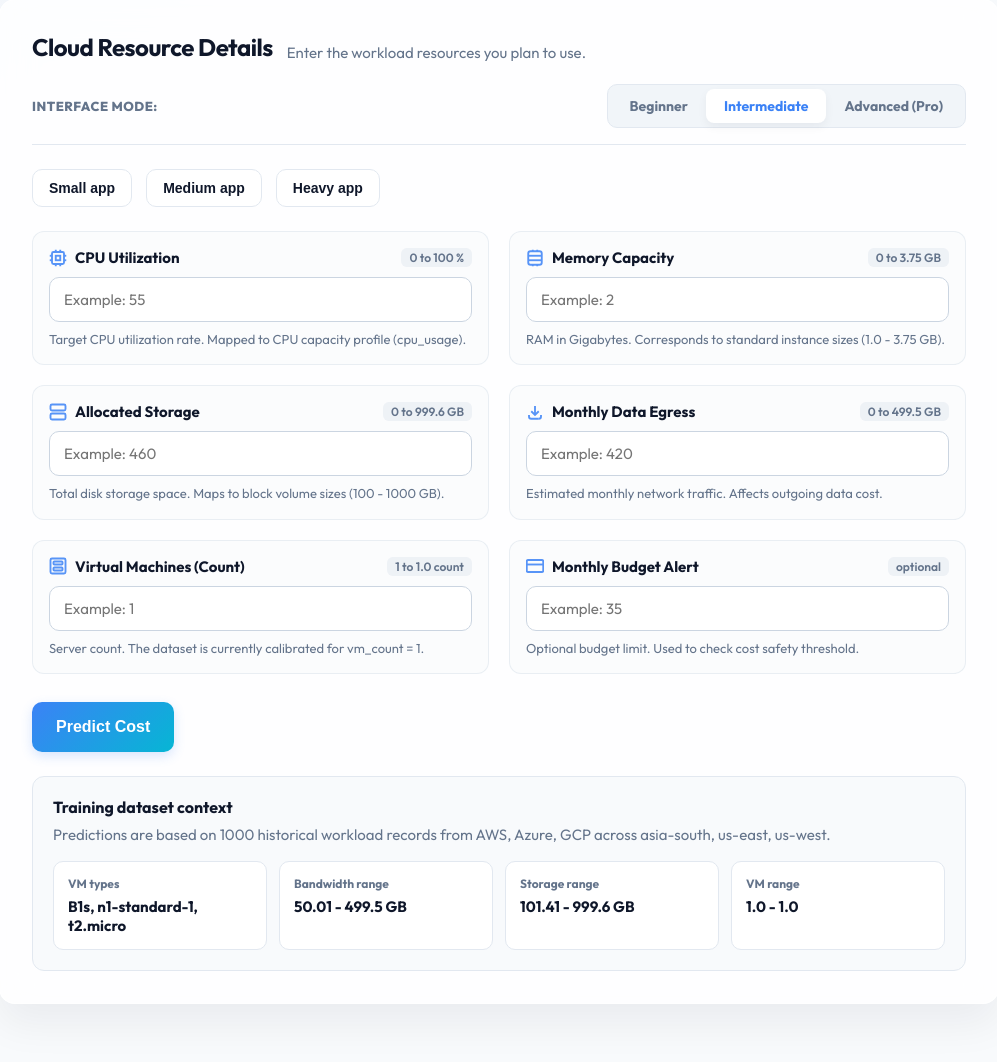
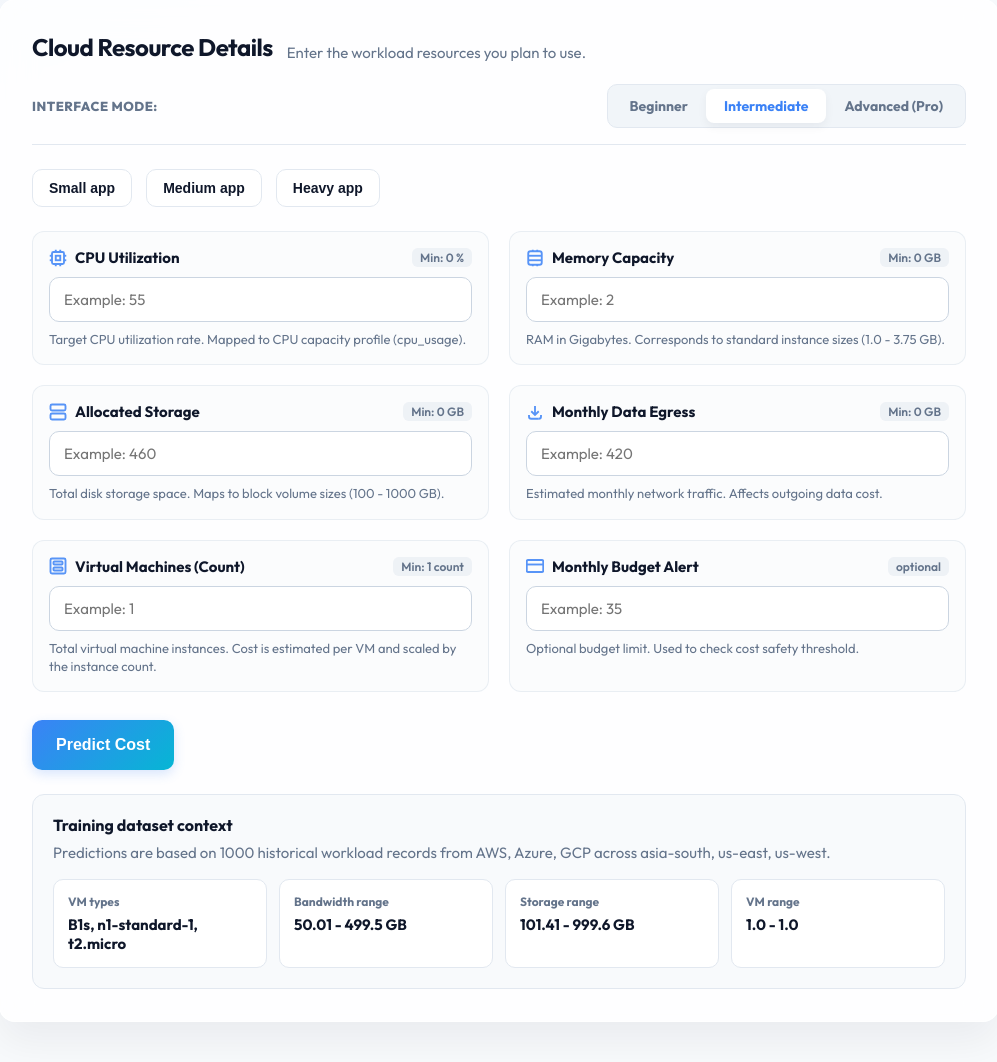
Before and after one commit to vshalini700223-ctrl/Cloud-Cost-Prediction, a Flask app: page / in a window 1280 px wide. Shown: the part 597-1659 px from the top of the page, without its empty margins (141-1138 px from the left). Before the commit the page ends 1626 px from the top, so only its background shows below. Run offline with Flask 3, Linux system fonts and the light colour scheme.

Commit message:
Support multiple VMs with cost scaling and remove upper bound limits

```diff
--- a/app.py
+++ b/app.py
@@ -258,8 +258,6 @@ def parse_form(form):
 
         if value < minimum:
             errors.append(f"{feature['label']} must be at least {minimum}.")
-        if maximum is not None and value > maximum:
-            errors.append(f"{feature['label']} must be at most {maximum}.")
 
         row[feature["column"]] = value
 
@@ -304,8 +302,17 @@ def predict():
             dataset_context=load_dataset_context(),
         )
 
-    prediction = model.predict(data)
-    predicted_cost = round(float(prediction[0]), 4)
+    # Get requested VM count
+    vms = float(request.form.get("vms", 1))
+
+    # Set vm_count to 1.0 for model prediction since model was trained on vm_count=1.0.
+    data_unit = data.copy()
+    if "vm_count" in data_unit.columns:
+        data_unit["vm_count"] = 1.0
+
+    prediction = model.predict(data_unit)
+    unit_cost = float(prediction[0])
+    predicted_cost = round(unit_cost * vms, 4)
     cost_summary = build_cost_summary(predicted_cost)
     recommendations = build_recommendations(request.form)
     vm_recommendation = build_vm_recommendation(request.form)
--- a/templates/index.html
+++ b/templates/index.html
@@ -641,9 +641,9 @@
                                 {% endif %}
                                 <span class="label-text">{{ feature.label }}</span>
                             </span>
-                            <span class="range-info">{{ dataset_context.ranges[feature.field].minimum }} to {{ dataset_context.ranges[feature.field].maximum }} {{ feature.unit }}</span>
+                            <span class="range-info">Min: {{ dataset_context.ranges[feature.field].minimum }} {{ feature.unit }}</span>
                         </label>
-                        <input id="{{ feature.field }}" name="{{ feature.field }}" type="number" min="{{ dataset_context.ranges[feature.field].minimum }}" max="{{ dataset_context.ranges[feature.field].maximum }}" step="0.01" placeholder="Example: {{ feature.placeholder }}" value="{{ form[feature.field] if form else '' }}" required>
+                        <input id="{{ feature.field }}" name="{{ feature.field }}" type="number" min="{{ dataset_context.ranges[feature.field].minimum }}" step="0.01" placeholder="Example: {{ feature.placeholder }}" value="{{ form[feature.field] if form else '' }}" required>
                         <p class="hint" id="{{ feature.field }}-hint">Mapped to training column {{ feature.column }}.</p>
                     </div>
                 {% endfor %}
@@ -807,7 +807,7 @@
             vms: {
                 label: "Number of Servers",
                 placeholder: "Example: 1",
-                hint: "The model is currently trained for exactly 1 active server."
+                hint: "How many servers to run. The cost scales proportionally by the number of servers."
             },
             budget: {
                 label: "Maximum Monthly Expense",
@@ -839,7 +839,7 @@
             vms: {
                 label: "Virtual Machines (Count)",
                 placeholder: "Example: 1",
-                hint: "Server count. The dataset is currently calibrated for vm_count = 1."
+                hint: "Total virtual machine instances. Cost is estimated per VM and scaled by the instance count."
             },
             budget: {
                 label: "Monthly Budget Alert",
@@ -871,7 +871,7 @@
             vms: {
                 label: "Instance count (x₅)",
                 placeholder: "Example: 1",
-                hint: "Active virtual machine count (vm_count, mapped to vCPU). Bounded to [1]."
+                hint: "VM count (vm_count). Bounded to min 1; total cost scales linearly: C_total = N_vm * C_unit."
             },
             budget: {
                 label: "Budget Threshold (B_max)",
```
